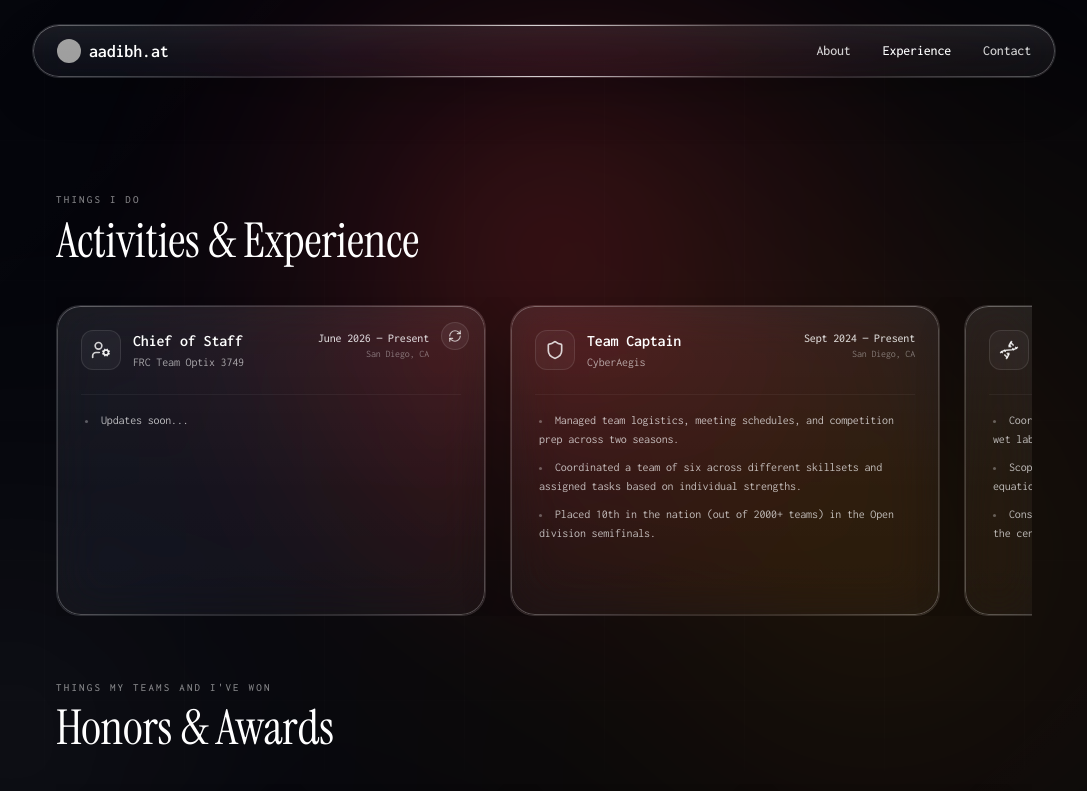
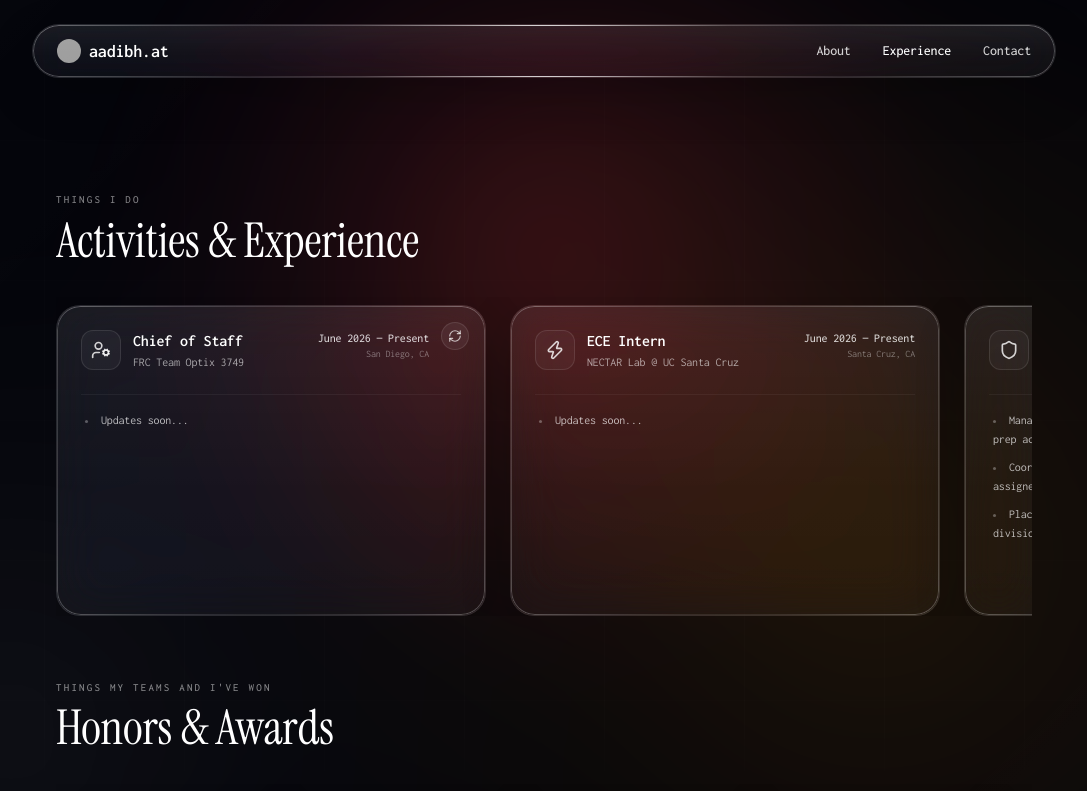
Before and after one commit to aadibhat09/aadibh.at, a React (Vite) app: page /experience in a window 1280 px wide. Shown: the top 791 px of the page, without its empty margins (96-1183 px from the left). Built offline with nearby package versions, Linux system fonts and the light colour scheme; grey boxes are pictures that could not be loaded; a web font is replaced by a local one.

Commit message:
nectar lab

```diff
--- a/src/components/Experience.jsx
+++ b/src/components/Experience.jsx
@@ -1,6 +1,6 @@
 import { useEffect, useRef, useState } from 'react'
 import { motion } from 'motion/react'
-import { Award, Shield, Cpu, BookOpen, Smile, Swords, Dna, UserCog, RefreshCw } from 'lucide-react'
+import { Award, Shield, Cpu, BookOpen, Smile, Swords, Dna, UserCog, RefreshCw, Zap } from 'lucide-react'
 
 export default function Experience() {
   const experienceViewportRef = useRef(null)
@@ -23,6 +23,16 @@ export default function Experience() {
         'Built and executed a structured onboarding program for 20+ new software members, designating projects and subsystem tasks.',
         'Developed modular robot code in Java (WPILib), integrating motor controllers, vision systems, and autonomous pathing.',
         'Contributed 150+ outreach hours for the club and conducted STEM bootcamps with community organizations.'
+      ]
+    },
+    {
+      role: 'ECE Intern',
+      company: 'NECTAR Lab @ UC Santa Cruz',
+      period: 'June 2026 — Present',
+      location: 'Santa Cruz, CA',
+      icon: Zap,
+      points: [
+        'Updates soon...'
       ]
     },
     {
@@ -322,9 +332,7 @@ export default function Experience() {
                     transition={{ duration: 0.3 }}
                   >
                     <div className="flex items-start justify-between gap-4 pointer-events-none">
-                      {/* Fixed: changed to items-start to handle long/wrapping text nicely */}
                       <div className="flex items-start gap-3 min-w-0 flex-1">
-                        {/* Fixed: added flex-shrink-0 to keep the icon container completely square */}
                         <div className="w-10 h-10 rounded-xl bg-white/[0.04] flex items-center justify-center border border-white/10 flex-shrink-0">
                           <IconComp className="w-5 h-5 text-white/80" />
                         </div>
```
